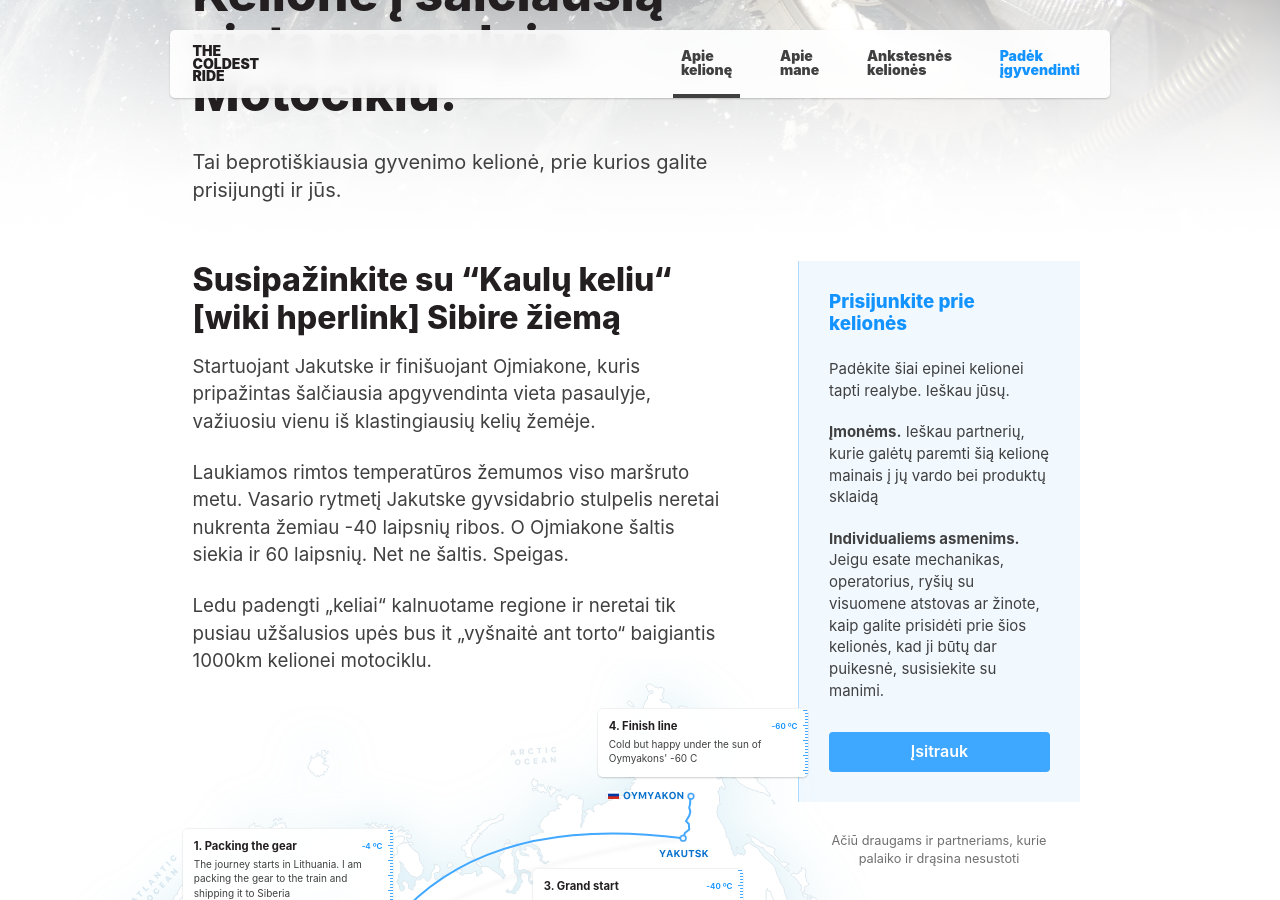
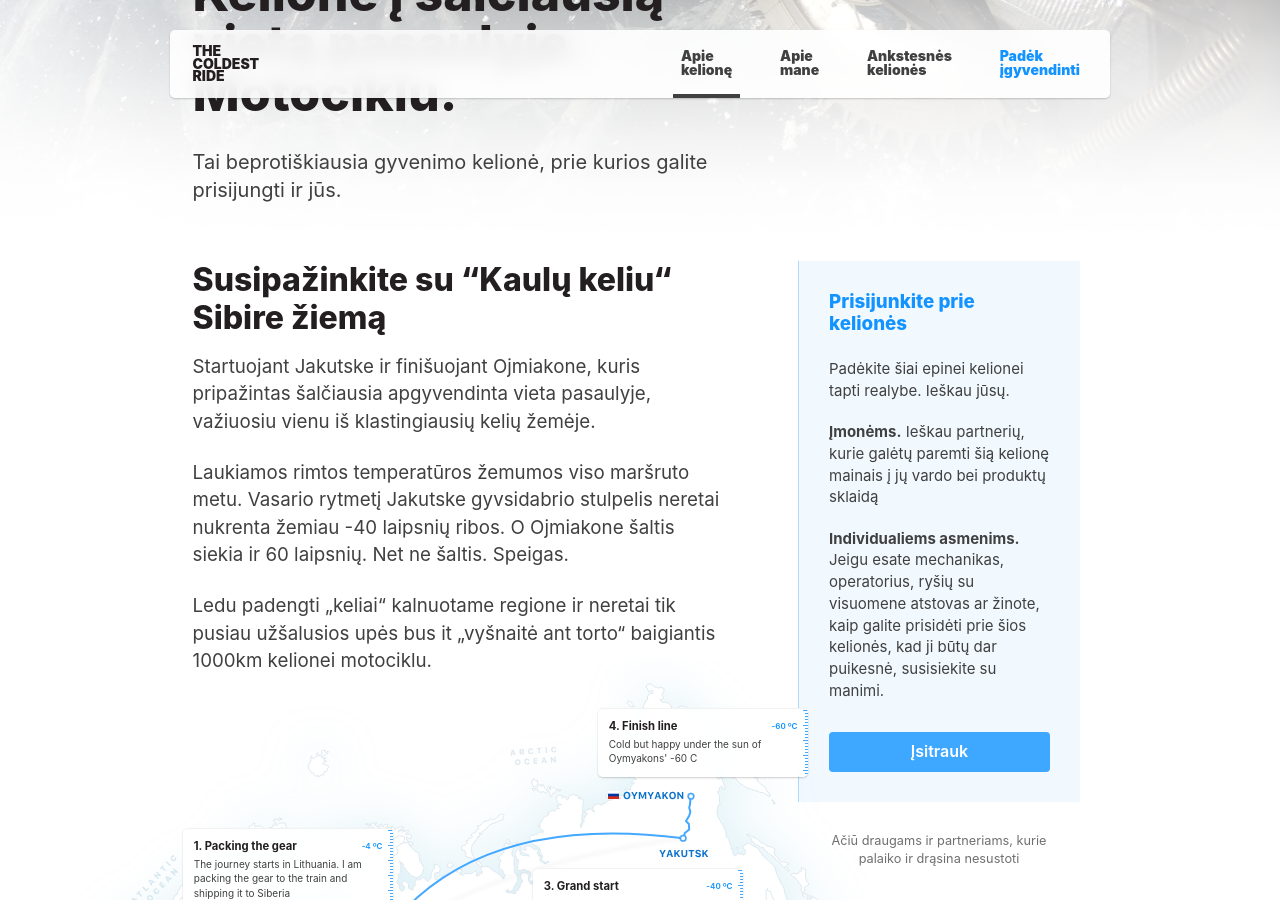
Before and after one commit to karolismieliauskas/thecoldestride.com, a Jekyll site: the page built from pages/lt/index.html, in a window 1280 px wide and 900 px high, scrolled down 410 px. Built offline with Jekyll 4.4.1, drawn with Linux system fonts in a browser that asks for light colours.

Commit message:
Update index.yml

```diff
--- a/_data/lt/index.yml
+++ b/_data/lt/index.yml
@@ -2,7 +2,7 @@ hero:
   title: Kelionė į šalčiausią vietą pasaulyje. Motociklu.
   subtitle: Tai beprotiškiausia gyvenimo kelionė, prie kurios galite prisijungti ir jūs.
 intro:
-  title: Susipažinkite su “Kaulų keliu“ [wiki hperlink] Sibire žiemą
+  title: Susipažinkite su “Kaulų keliu“ Sibire žiemą
   body: |
     Startuojant Jakutske ir finišuojant Ojmiakone, kuris pripažintas šalčiausia apgyvendinta vieta pasaulyje, važiuosiu vienu iš klastingiausių kelių žemėje.
 
```
